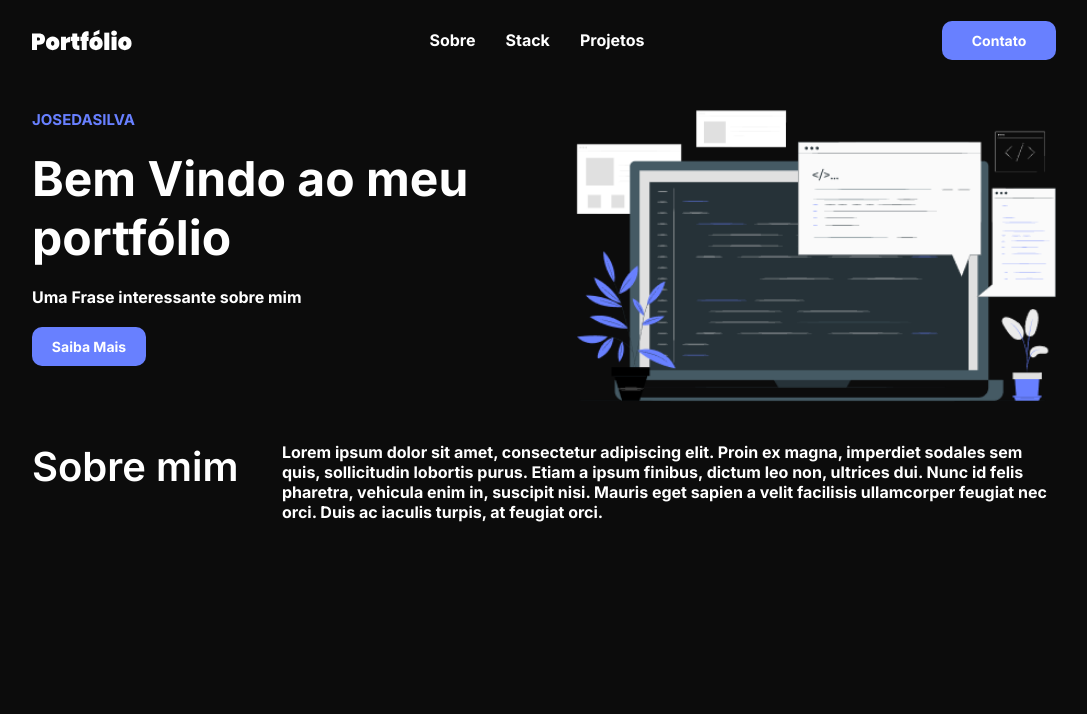
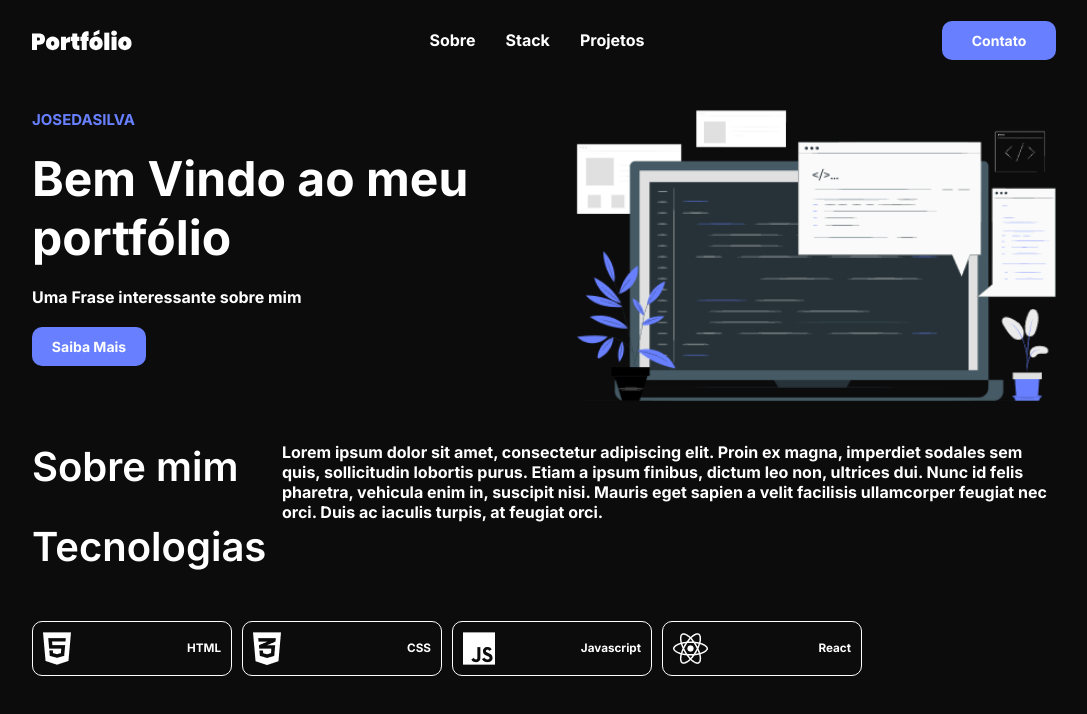
Before and after one commit to MathGoOli-Frontend/m3-s1-entrega-portfolio-template-MathGoOli, a React (Vite) app: page / in a window 1280 px wide. Shown: the top 714 px of the page, without its empty margins (96-1183 px from the left). Built offline with nearby package versions, Linux system fonts and the light colour scheme.

Commit message:
feat technologies

```diff
--- a/src/App.jsx
+++ b/src/App.jsx
@@ -1,6 +1,7 @@
 import {Header} from  "./components/Header/index.jsx"
 import {Welcome} from "./components/Welcome/index.jsx"
 import {About} from "./components/About/index.jsx"
+import {Technologies} from "./components/Technologies/index.jsx"
 
 import "./styles/globalStyles.css"
 
@@ -12,6 +13,7 @@ export const App = () => {
       <main>
       <Welcome></Welcome>
       <About></About>
+      <Technologies></Technologies>
 
       </main>
     </>
--- /dev/null
+++ b/src/components/Technologies/index.jsx
@@ -0,0 +1,19 @@
+import style from "./style.module.css"
+import {TecnologyCard} from "../../fragments/TecnologyCard/index.jsx"
+import {technologies} from "../../data/technologies.js"
+
+export const Technologies = () => {
+    console.log(technologies[1])
+    return(
+        <section id="stack" className={style.stack}>
+            <h2 className="title-2">Tecnologias</h2>
+            <ul className={style.deck}>
+                <TecnologyCard tech={technologies[0]}/>
+                <TecnologyCard tech={technologies[1]}/>
+                <TecnologyCard tech={technologies[2]}/>
+                <TecnologyCard tech={technologies[3]}/>
+            </ul>
+
+        </section>
+    )
+}
--- /dev/null
+++ b/src/components/Technologies/style.module.css
@@ -0,0 +1,11 @@
+.stack{
+    display: flex;
+    flex-direction: column;
+    gap: 5rem;
+
+}
+.deck{
+    display: flex;
+    gap: 1rem;
+    flex-wrap: wrap;
+}
--- /dev/null
+++ b/src/fragments/TecnologyCard/index.jsx
@@ -0,0 +1,10 @@
+import style from "./style.module.css"
+
+export const TecnologyCard = (tech) => {
+    return(
+        <li className={style.card}>
+            <img src={tech.tech.img} alt={tech.tech.name} />
+            <h3>{tech.tech.name}</h3>
+        </li>
+    )
+}
--- /dev/null
+++ b/src/fragments/TecnologyCard/style.module.css
@@ -0,0 +1,12 @@
+.card{
+    width: 200px;
+
+    display: flex;
+    list-style: none;
+    justify-content: space-between;
+    align-items: center;
+
+    border: 1px solid var(--color-white);
+    padding: 1rem;
+    border-radius: var(--round);
+}
```
